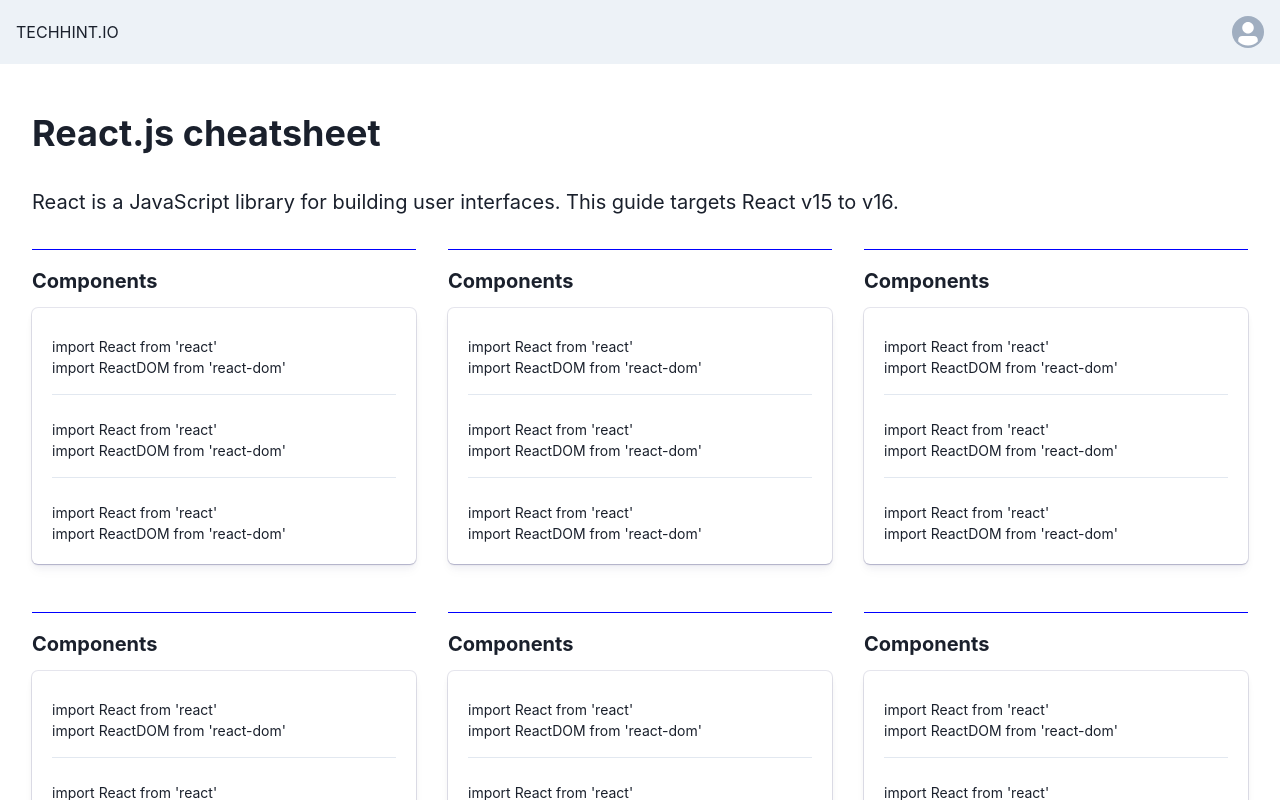
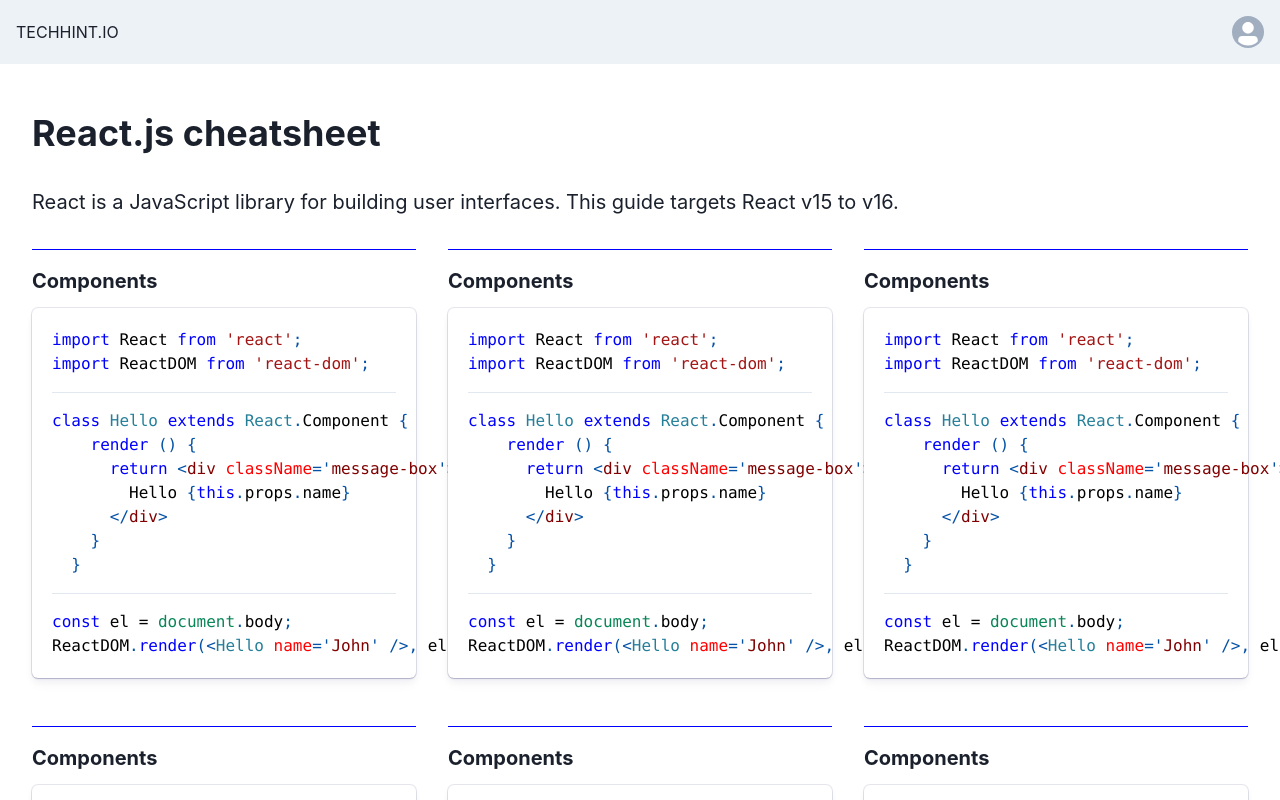
Before and after one commit to phucxp12vn/tech-hint, a Next.js app: page /array in a window 1280 px wide. Shown: the top 800 px of the page. Built offline with nearby package versions, Linux system fonts and the light colour scheme.

Commit message:
implement highlight for content code of cheatsheet

```diff
--- a/package.json
+++ b/package.json
@@ -16,6 +16,7 @@
     "@emotion/styled": "^11.11.5",
     "framer-motion": "^11.1.7",
     "next": "14.2.2",
+    "prism-react-renderer": "^2.3.1",
     "react": "^18",
     "react-dom": "^18"
   },
--- a/src/components/cheatSheet/CheatCard.tsx
+++ b/src/components/cheatSheet/CheatCard.tsx
@@ -1,3 +1,5 @@
+"use client";
+
 import {
   Box,
   Card,
@@ -6,6 +8,21 @@ import {
   StackDivider,
   Text,
 } from "@chakra-ui/react";
+
+import CodeHightLight from "./CodeHightLight";
+
+const dummyContent = [
+  `import React from 'react';
+import ReactDOM from 'react-dom';`,
+  `class Hello extends React.Component {
+    render () {
+      return <div className='message-box'>
+        Hello {this.props.name}
+      </div>
+    }
+  }`,
+  `const el = document.body;\nReactDOM.render(<Hello name='John' />, el);`,
+];
 
 const CheatCard = () => {
   return (
@@ -16,27 +33,9 @@ const CheatCard = () => {
     >
       <CardBody>
         <Stack divider={<StackDivider />} spacing="4">
-          <Box>
-            <Text pt="2" fontSize="sm">
-              import React from &apos;react&apos;
-              <br />
-              import ReactDOM from &apos;react-dom&apos;
-            </Text>
-          </Box>
-          <Box>
-            <Text pt="2" fontSize="sm">
-              import React from &apos;react&apos;
-              <br />
-              import ReactDOM from &apos;react-dom&apos;
-            </Text>
-          </Box>
-          <Box>
-            <Text pt="2" fontSize="sm">
-              import React from &apos;react&apos;
-              <br />
-              import ReactDOM from &apos;react-dom&apos;
-            </Text>
-          </Box>
+          {dummyContent.map((code, index) => (
+            <CodeHightLight key={index} code={code} />
+          ))}
         </Stack>
       </CardBody>
     </Card>
--- /dev/null
+++ b/src/components/cheatSheet/CodeHightLight.tsx
@@ -0,0 +1,25 @@
+import { Highlight, themes } from "prism-react-renderer";
+
+interface CodeHightLightProps {
+  code: string;
+}
+
+const CodeHightLight = ({ code }: CodeHightLightProps) => {
+  return (
+    <Highlight theme={themes.vsLight} code={code} language="tsx">
+      {({ style, tokens, getLineProps, getTokenProps }) => (
+        <pre style={style}>
+          {tokens.map((line, i) => (
+            <div key={i} {...getLineProps({ line })}>
+              {line.map((token, key) => (
+                <span key={key} {...getTokenProps({ token })} />
+              ))}
+            </div>
+          ))}
+        </pre>
+      )}
+    </Highlight>
+  );
+};
+
+export default CodeHightLight;
```
Also changed, not shown: 1 other file (tests, documents, lock files or other folders).
